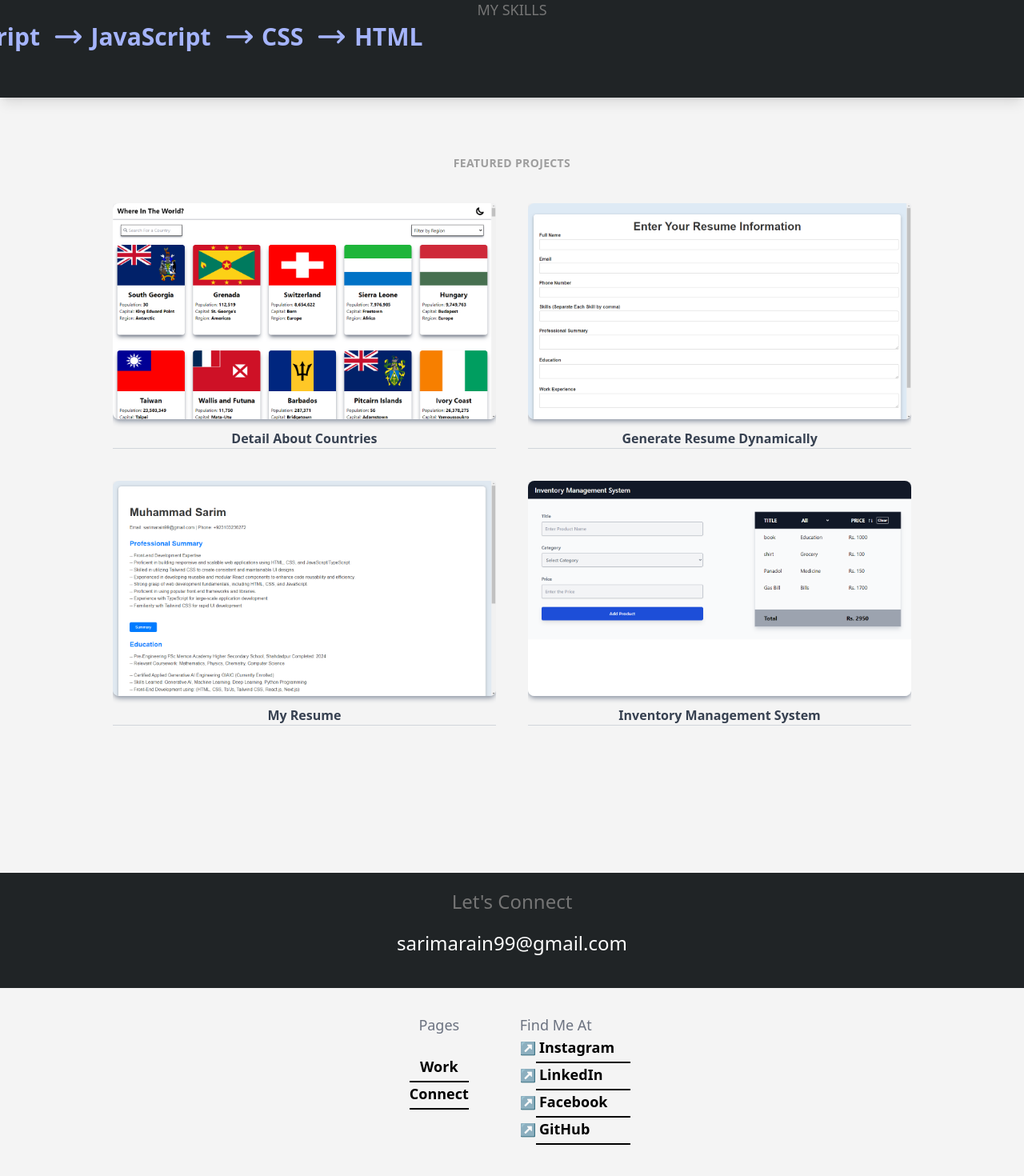
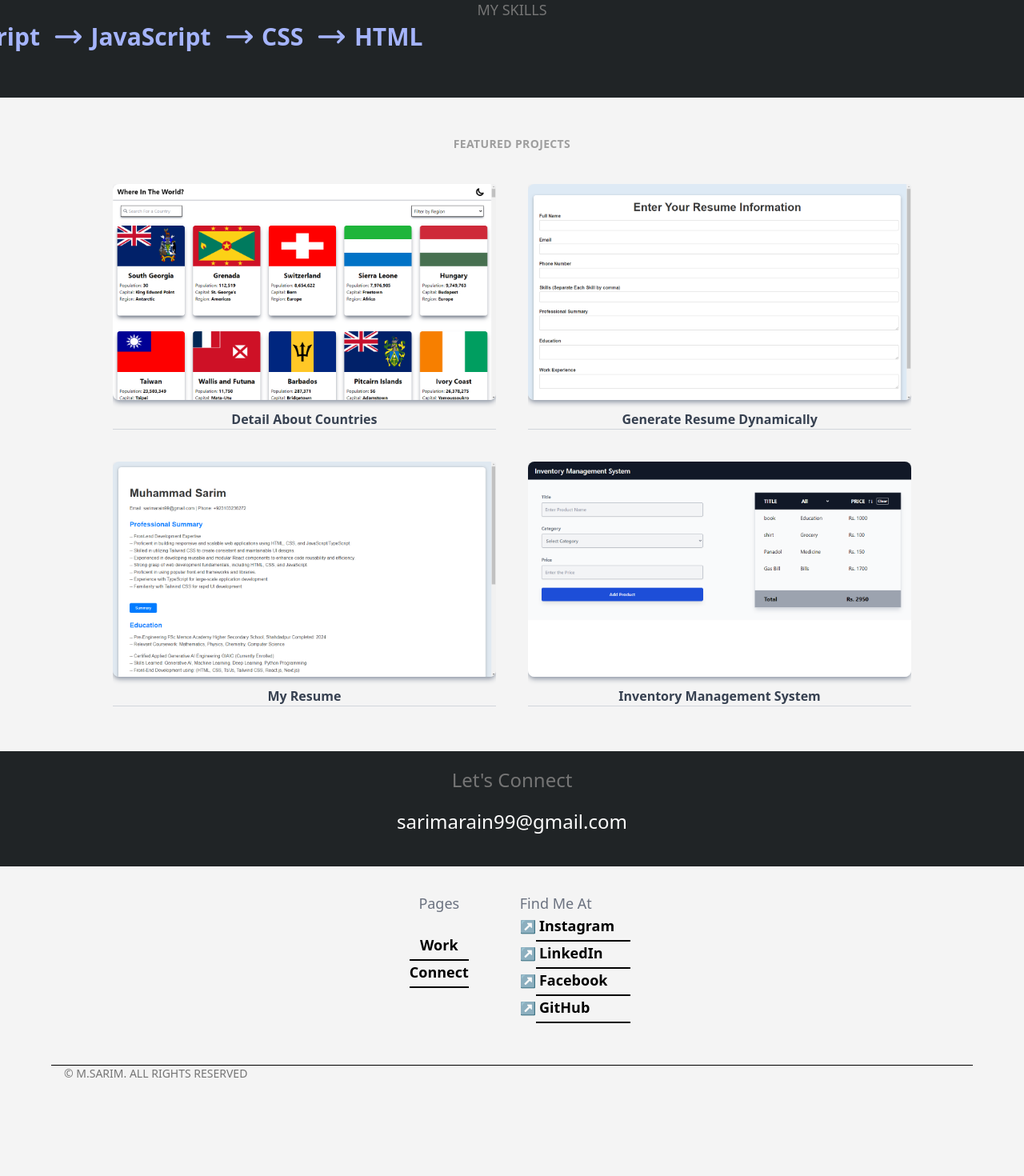
Before and after one commit to SarimArain99/my-portfolio-web, a Next.js app: page / in a window 1280 px wide. Shown: the part 660-2130 px from the top of the page at 80% size. After the commit the page ends 2032 px from the top, so only its background shows below. Built offline with nearby package versions, Linux system fonts and the light colour scheme.

Commit message:
modified

```diff
--- a/src/app/about/page.tsx
+++ b/src/app/about/page.tsx
@@ -24,7 +24,6 @@ function About() {
           </div>
         </div>
       </div>
-
       <p className="lg:text-xl md:text-lg sm:text-base text-sm text-center lg:px-48 md:px-32 sm:px-16 px-8 font-semibold leading-relaxed py-10">
         I&apos;m a passionate front-end developer, skilled in building responsive and
         dynamic user interfaces. I specialize in crafting seamless user
--- a/src/app/components/Detail.tsx
+++ b/src/app/components/Detail.tsx
@@ -1,10 +1,10 @@
 function Detail() {
   return (
-        <div className="py-40 cursor-default">
+    <div className="sm:py-40 py-28 cursor-default">
       <h1 className="md:text-[7vw] text-[9vw] text-center font-bold text-[#202426]">
         Front-End <span className="text-[#FF5A13]">Developer</span>
       </h1>
-        <p className="text-lg leading-relaxed text-gray-800 dark:text-gray-900 font-light max-w-3xl mx-auto my-6 px-4 text-center">
+      <p className="text-lg leading-relaxed text-gray-800 dark:text-gray-900 font-light max-w-3xl mx-auto my-6  px-4 text-center">
         I specialize in crafting responsive and dynamic user interfaces with a
         strong focus on user experience. My skills include HTML, CSS, and
         JavaScript, along with expertise in frameworks like React and Next.
--- a/src/app/components/Footer.tsx
+++ b/src/app/components/Footer.tsx
@@ -3,12 +3,12 @@ import Links from "./Links";
 
 function Footer() {
     return (
-        <div className="pt-24 pb-5">
+        <div className="pt-10 sm:pt-12 md:pt-14 pb-5">
         <Connect/>
         <Links/>
         <div>
-            <div className="h-[1px] my-5 sm:mx-16 mx-6 bg-black text-black"></div>
-            <p className="sm:mx-20 mx-10 mb-10 text-[#757575] text-sm cursor-default">© M.SARIM. ALL RIGHTS RESERVED</p>
+            <div className="h-[1px] sm:mt-5 mt-3 sm:mx-16 mx-6 bg-black text-black"></div>
+            <p className="sm:mx-20 mx-10 text-[#757575] text-sm cursor-default">© M.SARIM. ALL RIGHTS RESERVED</p>
         </div>
         </div>
     );
--- a/src/app/components/Projects.tsx
+++ b/src/app/components/Projects.tsx
@@ -7,12 +7,12 @@ import Link from "next/link";
 function Projects() {
   return (
     <>
-      <div className="py-12 bg-[#F4F4F4]">
+      <div className="sm:pt-12 pt-5 bg-[#F4F4F4]">
         <p className="text-[#9e9e9e] text-center font-bold text-sm tracking-wide">
           FEATURED PROJECTS
         </p>
 
-        <div className="grid sm:grid-cols-2 grid-cols-1 px-[11vw] gap-10 py-10">
+        <div className="grid sm:grid-cols-2 grid-cols-1 px-[11vw] gap-10 pt-10">
           {/* Project 1 */}
           <div className="group border-b border-gray-300 overflow-hidden transition duration-300 ease-in-out hover:border-blue-600">
             <Link href="/countriesDetails">
--- a/src/app/components/Skills.tsx
+++ b/src/app/components/Skills.tsx
@@ -16,7 +16,7 @@ function Skills() {
   );
 
   return (
-    <div className="overflow-hidden lg:h-36 md:h-20 sm:h-18 h-16 bg-[#202426] sm:p-4  max-w-[100%] mx-auto my-6 shadow-lg text-white text-center cursor-default">
+    <div className="overflow-hidden lg:h-36 md:h-20 sm:h-18 h-16 bg-[#202426] sm:p-4 max-w-[100%] mx-auto mt-6 shadow-lg text-white text-center cursor-default">
       <p className="lg:text-lg md:text-sm sm:text-sm text-xs text-[#757575] sm:pt-1 pt-2">
         MY SKILLS
       </p>
```
Lines whose indentation alone changed are shown as unchanged.
